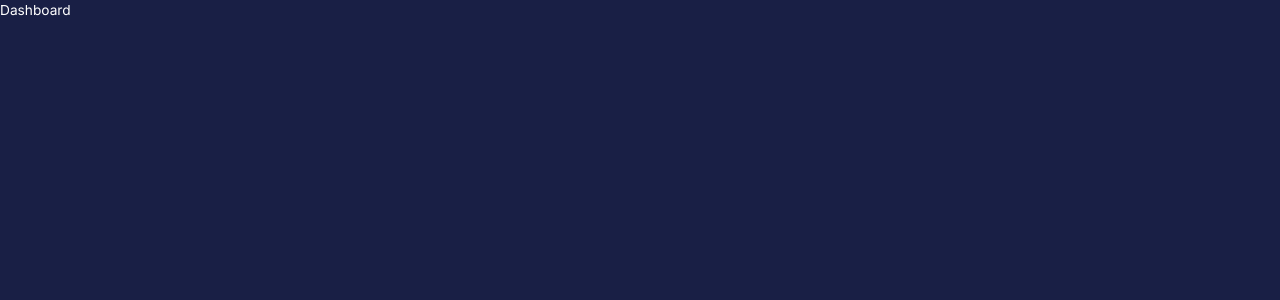
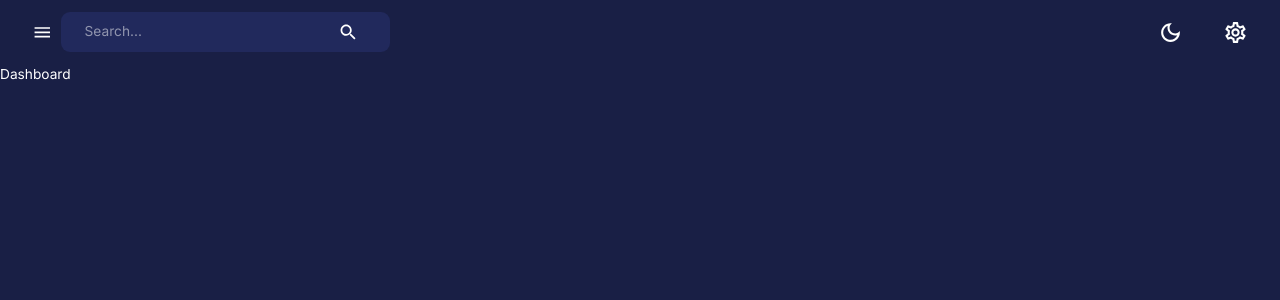
Before and after one commit to kinga-d/admin-dashboard-react, a React (Create React App) app in the folder client/: page /dashboard in a window 1280 px wide. Shown: the top 300 px of the page. Built offline with nearby package versions, Linux system fonts and the light colour scheme.

Commit message:
MUI Navbar

```diff
--- a/client/src/components/Navbar.jsx
+++ b/client/src/components/Navbar.jsx
@@ -12,12 +12,48 @@ import { useDispatch } from "react-redux";
 import { setMode } from "state";
 import ProfileImage from "assets/profile.jpg";
 import { useTheme } from "@emotion/react";
-import { AppBar } from "@mui/material";
+import { AppBar, IconButton, Toolbar, InputBase } from "@mui/material";
 
 const Navbar = () => {
   const dispatch = useDispatch();
   const theme = useTheme();
-  return <AppBar sx={{ position: "static" }}></AppBar>;
+  return (
+    <AppBar sx={{ position: "static", background: "none", boxShadow: "none" }}>
+      <Toolbar sx={{ justifyContent: "space-between" }}>
+        {/*LEFT SIDE*/}
+        <FlexBetween>
+          <IconButton onClick={() => console.log("open/close sidebar")}>
+            <MenuIcon />
+          </IconButton>
+          <FlexBetween
+            backgroundColor={theme.palette.background.alt}
+            borderRadius="9px"
+            gap="3rem"
+            p="0.1rem 1.5rem"
+          >
+            <InputBase placeholder="Search..." />
+            <IconButton>
+              <Search />
+            </IconButton>
+          </FlexBetween>
+        </FlexBetween>
+        {/* RIGHT SIDE */}
+        <FlexBetween gap="1.5rem">
+          <IconButton onClick={() => dispatch(setMode())}>
+            {theme.palette.mode === "dark" ? (
+              <DarkModeOutlined sx={{ fontSize: "25px" }} />
+            ) : (
+              <LightModeOutlined sx={{ fontSize: "25px" }} />
+            )}
+          </IconButton>
+
+          <IconButton>
+            <SettingsOutlined sx={{ fontSize: "25px" }}></SettingsOutlined>
+          </IconButton>
+        </FlexBetween>
+      </Toolbar>
+    </AppBar>
+  );
 };
 
 export default Navbar;
```
